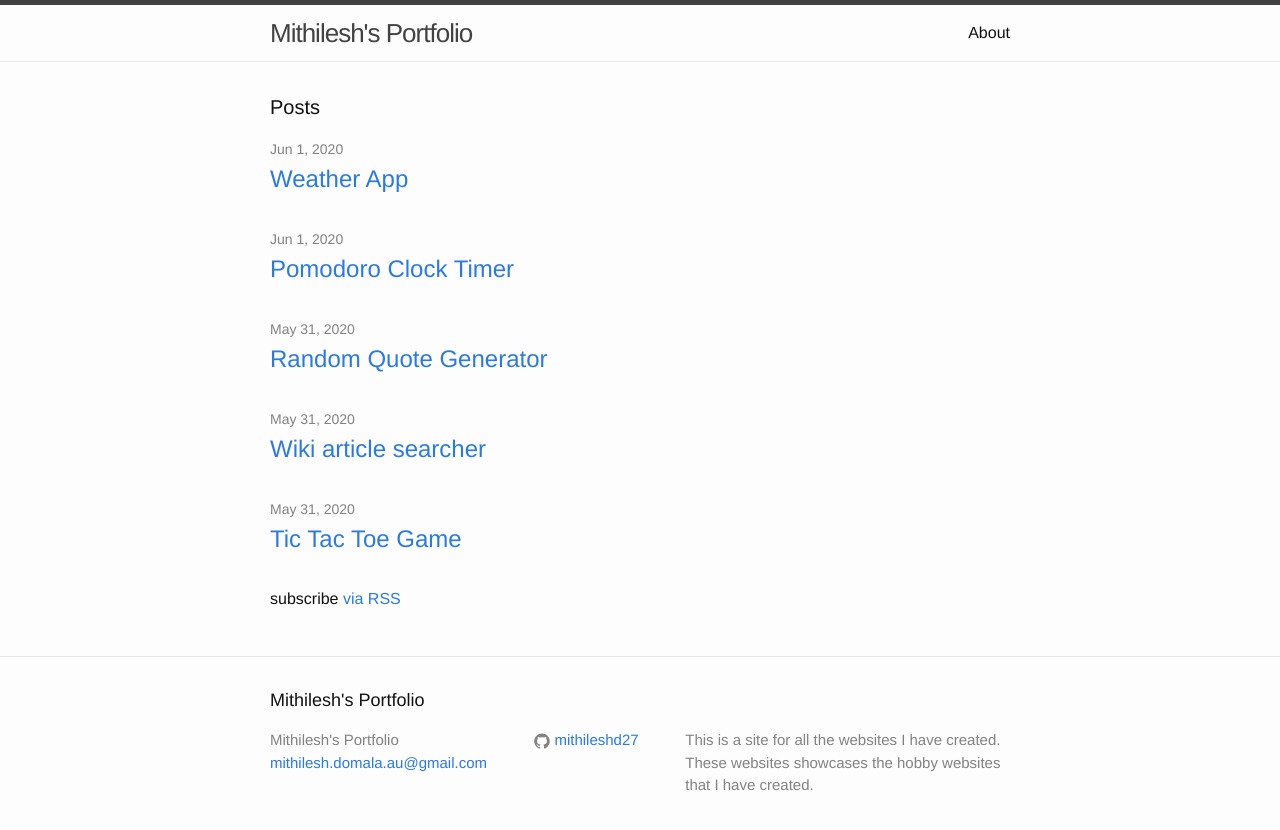
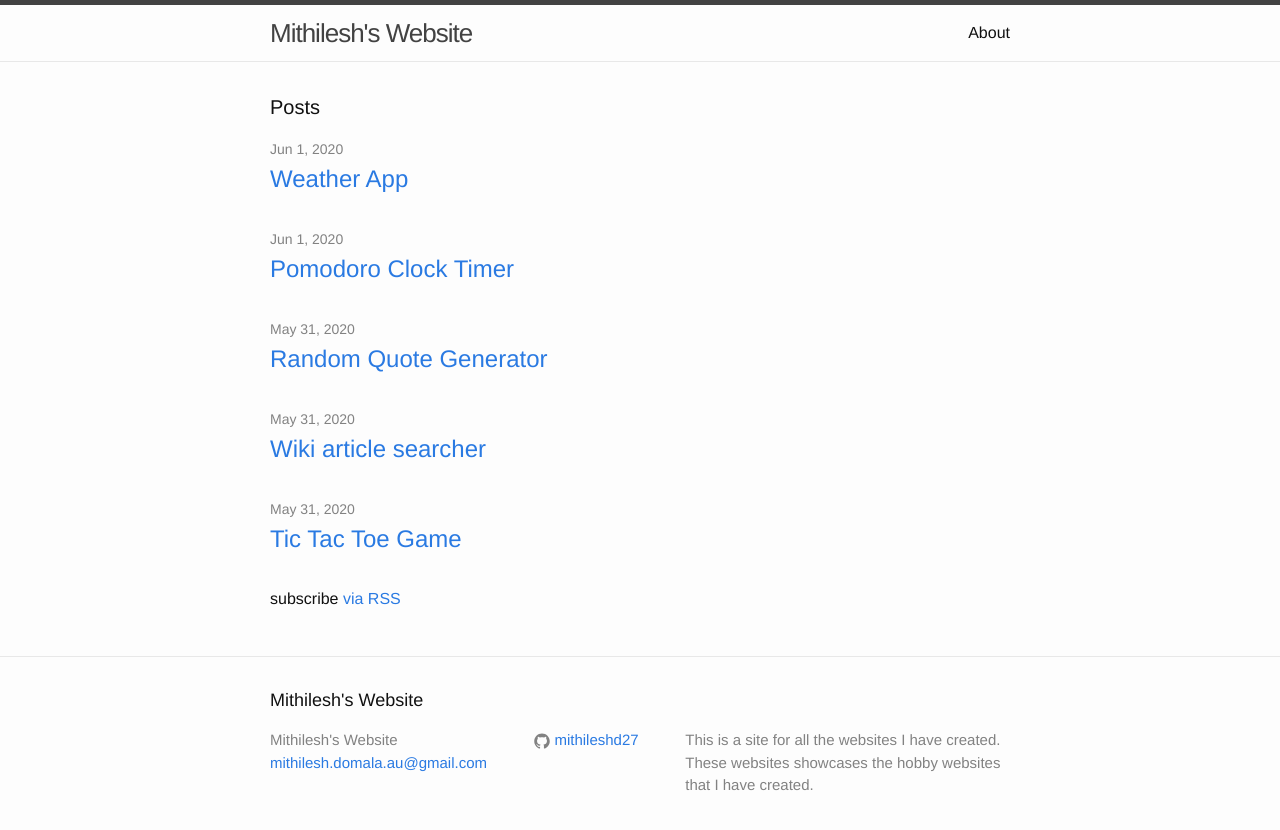
Before and after one commit to mithileshd27/mithileshd27.github.io, a Jekyll site: the page built from index.html, in a window 1280 px wide. Shown: the top 830 px of the page. Built offline with Jekyll 4.4.1, drawn with Linux system fonts in a browser that asks for light colours.

Commit message:
Config changed

```diff
--- a/_config.yml
+++ b/_config.yml
@@ -6,13 +6,12 @@
 # 'jekyll serve'. If you change this file, please restart the server process.
 
 # Site settings
-title: Mithilesh's Portfolio
+title: Mithilesh's Website
 email: mithilesh.domala.au@gmail.com
 description: > # this means to ignore newlines until "baseurl:"
   This is a site for all the websites I have created.
   These websites showcases the hobby websites that I have created.
 baseurl: "" # the subpath of your site, e.g. /blog
-url: "http://yourdomain.com" # the base hostname & protocol for your site
 github_username:  mithileshd27
 
 # Build settings
```
